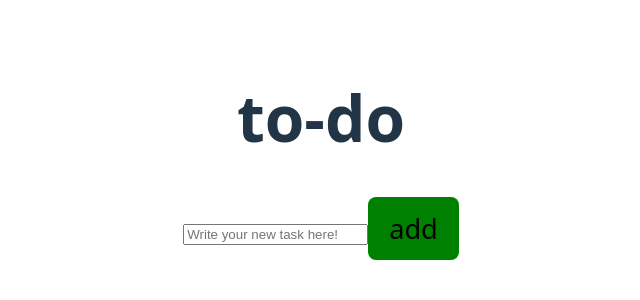
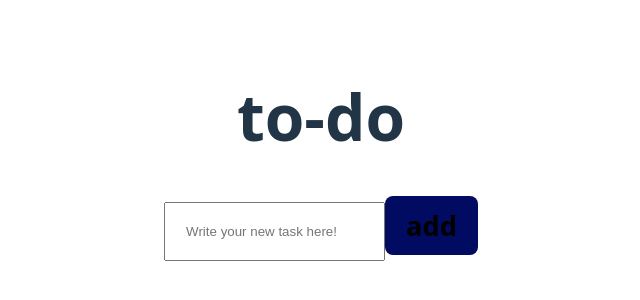
Before and after one commit to Evstigneev55/Test, a React (Vite) app: page /to-do in a window 1280 px wide. Shown: the part 242-542 px from the top of the page, without its empty margins (319-959 px from the left). Built offline with nearby package versions, Linux system fonts and the light colour scheme.

Commit message:
-Fix bug for new Users; -add comments; -give opportunity add tasks from Input area;

```diff
--- a/src/App.jsx
+++ b/src/App.jsx
@@ -26,7 +26,7 @@ function App() {
     return () => clearInterval(timerId);
   }, []);
 
-  // этот useEffect нужен, чтобы избежать вызова навигации во время рендера компонента App
+  // этот useEffect, чтобы не вызовать навигацию во время рендера компонента App
   useEffect(() => {
     if (count === 0) navigate("/to-do");
   }, [count]);
--- a/src/pages/to-do/index.css
+++ b/src/pages/to-do/index.css
@@ -4,8 +4,8 @@
 
 .to-do-App button {
     font-size: 1.7rem;
-    font-weight: 300px;
-    padding: 12px 20px;
+    font-weight: bold;
+    padding: 10px 20px;
     cursor: pointer;
     /* это что делает? */
     transition: background-color 0.5 ease;
@@ -14,8 +14,12 @@
 }
 
 .to-do-App__Add-btn {
-    background-color: green;
-}
-.to-do-App__Add-btn::hower {
     background-color: rgb(1, 11, 97);
 }
+.to-do-App__Add-btn:hover {
+    transition: 0.5s;
+    background-color: rgb(0, 34, 128);
+}
+.to-do-App__Area-Input input{
+    padding: 20px;
+}
--- a/src/pages/to-do/index.jsx
+++ b/src/pages/to-do/index.jsx
@@ -1,39 +1,54 @@
 import { useEffect, useState } from "react";
 
-import './index.css'
+import "./index.css";
+
+let initArrTasks = [];
 
 const ToDoApp = () => {
-  let initArrTasks = [];
+  const [tasks, setTasks] = useState([]);
 
   useEffect(() => {
+
+    //? Заменить условия ниже на if(localStorage.getItem)
+
     if (
       localStorage.getItem("arrTasks") !== null &&
       localStorage.getItem("arrTasks") !== "" &&
       localStorage.getItem("arrTasks") !== undefined
     ) {
-      const arrTasks = localStorage.getItem("arrTasks") ?? [""];
+      const arrTasks = localStorage.getItem("arrTasks");
       initArrTasks = arrTasks.split(",");
+      console.log("Eсть записи в localStorage");
+      setTasks(initArrTasks);
     } else {
       localStorage.setItem("arrTasks", "");
+      console.log("Нет записей в localStorage");
     }
   }, []);
 
-  const [tasks, setTasks] = useState(initArrTasks);
-
+  // Не удаляет, а перезаписывает массив на новый, уже без записи под индексом
   function delTask(index) {
     const newArrTasks = tasks.filter((_, i) => i !== index);
     setTasks(newArrTasks);
   }
 
+  // Находит нужный input элемент и добает текст в массив задач
   function addTask() {
     const newTaskInputElement = document.getElementById("newTask");
     const newTaskText = newTaskInputElement.value.trim();
 
-    if (newTaskText !== "") setTasks((tasks) => [...tasks, newTaskText]);
-    else alert("Write your task in input area");
+    if (newTaskText !== "") {
+      setTasks((tasks) => [...tasks, newTaskText]);
+      newTaskInputElement.value = "";
+    } else alert("Write your task in input area");
   }
 
-  // При обновлении задач, обновляем и запись в localStorage
+  // Обработчик нажатия на Enter в поле ввода input
+  function addTaskOnKeyDown(event) {
+    if (event.key === "Enter") addTask();
+  }
+
+  // При изменении задач, обновляем и запись в localStorage
   useEffect(() => {
     localStorage.setItem("arrTasks", tasks);
   }, [tasks]);
@@ -47,8 +62,11 @@ const ToDoApp = () => {
           id="newTask"
           type="text"
           placeholder="Write your new task here!"
+          onKeyDown={addTaskOnKeyDown}
         />
-        <button onClick={addTask} className="to-do-App__Add-btn">add</button>
+        <button onClick={addTask} className="to-do-App__Add-btn">
+          add
+        </button>
       </div>
 
       <ol>
```
